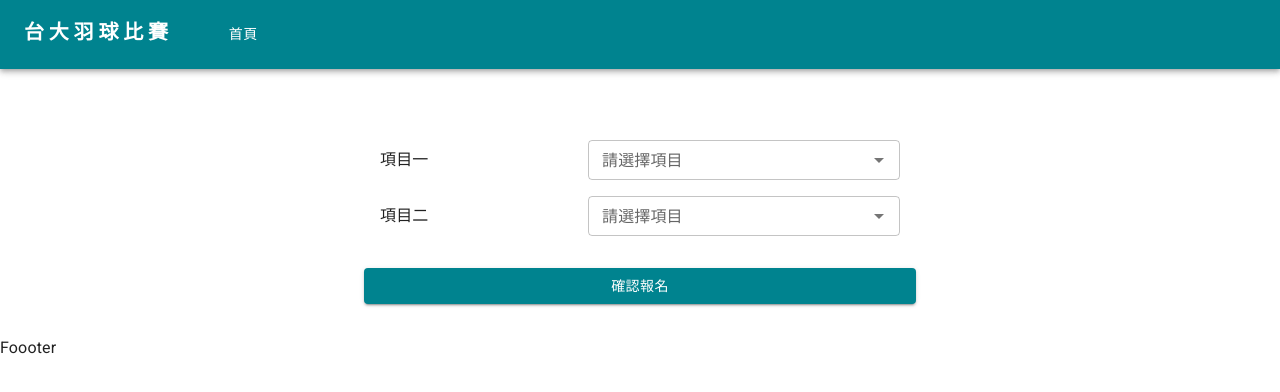
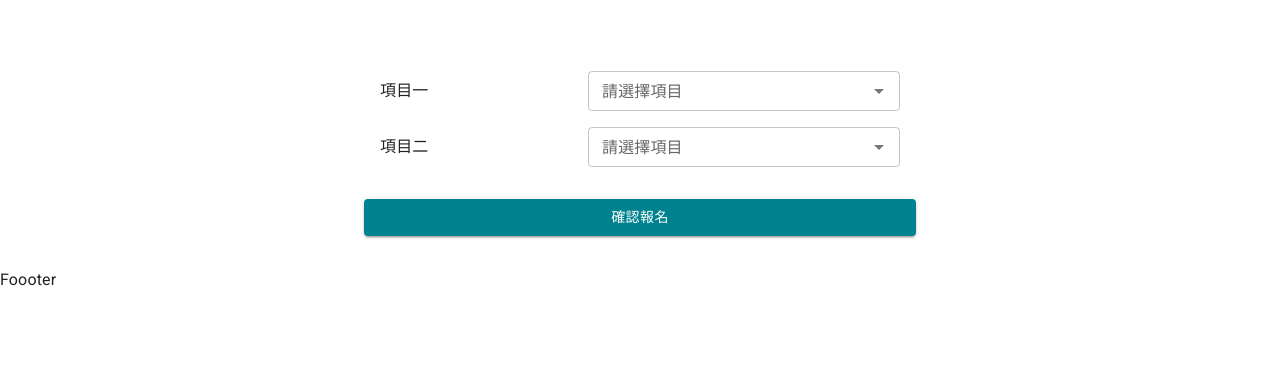
Before and after one commit to d336643/NTU_badminton_system, a React (Create React App) app in the folder frontend/: page /register in a window 1280 px wide. Shown: the top 392 px of the page. Built offline with nearby package versions, Linux system fonts and the light colour scheme; no server answers.

Commit message:
Change Navbar location

```diff
--- a/frontend/src/components/Register.js
+++ b/frontend/src/components/Register.js
@@ -17,7 +17,6 @@ import ListItem from '@mui/material/ListItem';
 import ListItemIcon from '@mui/material/ListItemIcon';
 import ListItemText from '@mui/material/ListItemText';
 import Autocomplete from '@mui/material/Autocomplete';
-import Navbar from "./Navbar";
 import instance from "../instance";
 // import checkAvailable from "../utilities/checkAvailableCompetitor";
 import { useParams, useNavigate } from "react-router-dom";
@@ -117,7 +116,6 @@ const LoginForm = () => {
 
     return (
         <>
-            <Navbar />
             <Container component="main" maxWidth="sm">
                 <CssBaseline />
                 <List
@@ -146,7 +144,6 @@ const LoginForm = () => {
                             onChange={(event, newValue, reason) => {
                                 setTypeID1(reason === "clear" || reason === "removeOption" ? null : newValue.id);
                             }}
-                            // inputProps={{ ...inputProps, readOnly: typeID1 === null && countGame >= 2? true : false }}
                         />
                     </ListItem>
                     {
@@ -158,7 +155,6 @@ const LoginForm = () => {
                             <Autocomplete
                                 size="small"
                                 sx={{ gridColumn: '3/6' }}
-                                // disablePortal
                                 id="select-sid-1"
                                 options={currentStudent}
                                 getOptionLabel={(option) => option.sid}
@@ -195,7 +191,6 @@ const LoginForm = () => {
                             onChange={(event, newValue, reason) => {
                                 setTypeID2(reason === "clear" || reason === "removeOption" ? null : newValue.id);
                             }}
-                            // inputProps={{ ...inputProps, readOnly: typeID1 === null && countGame >= 2? true : false }}
                         />
                     </ListItem>
                     {
```
